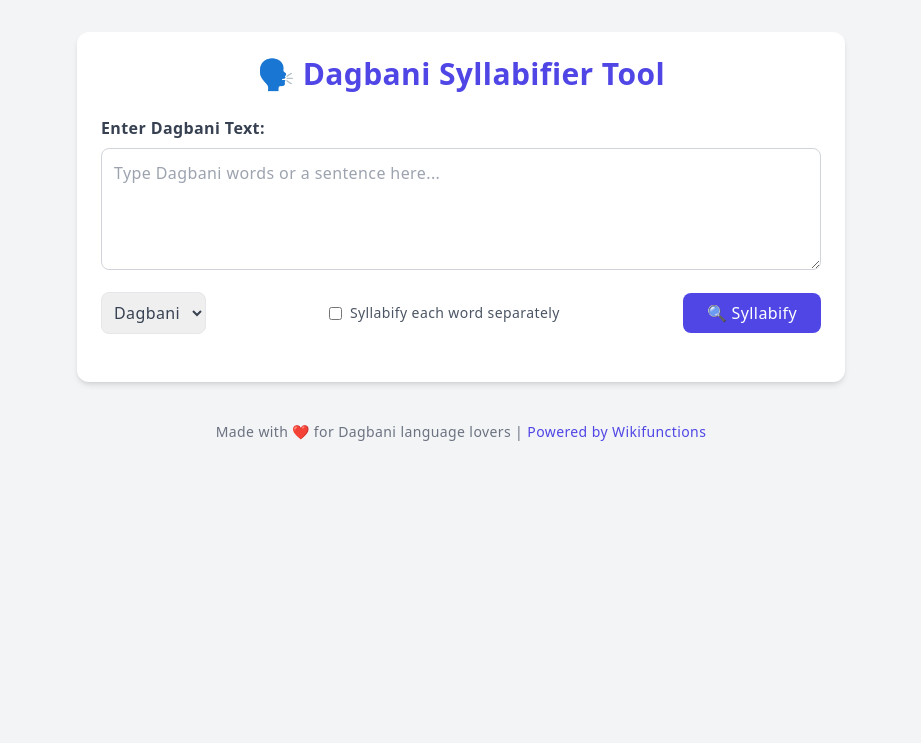
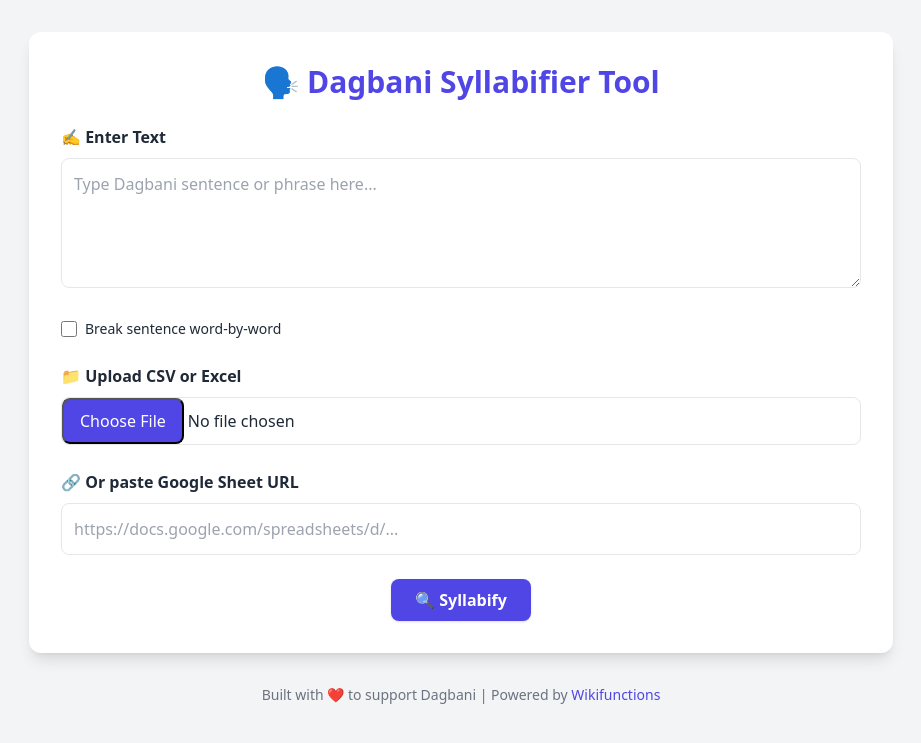
Before and after one commit to DNShitobu/Dagbani-Syllabifier, a Flask app: page / in a window 1280 px wide. Shown: the top 743 px of the page, without its empty margins (179-1100 px from the left). Run offline with Flask 3, Linux system fonts and the light colour scheme; some libraries are stand-ins or nearby versions.

Commit message:
Updated the frontend functionality

```diff
--- a/main.py
+++ b/main.py
@@ -2,71 +2,63 @@ from flask import Flask, render_template, request, jsonify, send_file
 import pandas as pd
 import os
 import io
-from syllabifier import process_text
+from syllabifier.processor import process_text
+from syllabifier.utils import handle_uploaded_file, handle_google_sheet
 
 app = Flask(__name__)
 
-@app.route('/')
+@app.route('/', methods=['GET', 'POST'])
 def index():
-    return render_template('index.html', text="", result=None)
+    result = {}
+    text = ""
+    word_by_word = False
 
-@app.route('/upload', methods=['POST'])
-def upload_file():
-    # Check if a text input is provided
-    if 'text' in request.form and request.form['text'].strip():
-        text = request.form['text'].strip()
-        word_by_word = 'word_by_word' in request.form
+    if request.method == 'POST':
+        text = request.form.get('text', '').strip()
+        word_by_word = request.form.get('word_by_word') == 'on'
+        file = request.files.get('file')
+        sheet_url = request.form.get('sheet_url')
 
-        result = process_text(text, word_by_word=word_by_word)
-        return render_template('index.html', text=text, result=result)
+        if file:
+            ext = os.path.splitext(file.filename)[1]
+            try:
+                df = handle_uploaded_file(file, ext, column_name="Text", word_by_word=word_by_word)
+                result = {row['Text']: (row['Syllabified'], row['IPA']) for _, row in df.iterrows()}
+            except Exception as e:
+                return jsonify({"error": str(e)}), 400
 
-    # If file upload is used instead
-    if 'file' not in request.files:
-        return jsonify({"error": "No file uploaded"}), 400
+        elif sheet_url:
+            try:
+                df = handle_google_sheet(sheet_url, 'credentials.json', column_name="Text", word_by_word=word_by_word)
+                result = {row['Text']: (row['Syllabified'], row['IPA']) for _, row in df.iterrows()}
+            except Exception as e:
+                return jsonify({"error": str(e)}), 400
 
-    file = request.files['file']
-    word_by_word = request.form.get('word_by_word') == 'true'
-    filename = file.filename
-    ext = os.path.splitext(filename)[1]
+        elif text:
+            result = process_text(text, word_by_word)
+            if not word_by_word:
+                result = {text: result['sentence']}
 
-    if ext == '.csv':
-        df = pd.read_csv(file)
-    elif ext in ['.xls', '.xlsx']:
-        df = pd.read_excel(file)
-    else:
-        return jsonify({"error": "Unsupported file format"}), 400
+    return render_template('index.html', result=result, text=text)
 
-    results = []
-    for text in df['DagbaniText'].dropna():
-        output = process_text(str(text), word_by_word)
-        if word_by_word:
-            syll = "; ".join(f"{k} = {v[0]}" for k, v in output.items())
-            ipa = "; ".join(f"{k} = {v[1]}" for k, v in output.items())
-        else:
-            syll, ipa = output['sentence']
-        results.append({
-            "original": text,
-            "syllables": syll,
-            "ipa": ipa
-        })
-
-    # Save to CSV in memory
-    df_out = pd.DataFrame(results)
-    buffer = io.StringIO()
-    df_out.to_csv(buffer, index=False)
-    buffer.seek(0)
-
-    return send_file(
-        io.BytesIO(buffer.getvalue().encode()),
-        mimetype='text/csv',
-        as_attachment=True,
-        download_name='syllabified_output.csv'
-    )
 
 @app.route('/download')
-def download_csv():
-    # Fallback route — you can make this more dynamic if needed
-    return "Download handler placeholder."
+def download():
+    # Sample CSV creation for download functionality
+    data = [
+        ['Word', 'Syllabified', 'IPA'],
+        ['sample', 'sam.ple', 'sam.plɛ']
+    ]
+    df = pd.DataFrame(data[1:], columns=data[0])
+    output = io.StringIO()
+    df.to_csv(output, index=False)
+    output.seek(0)
+
+    return send_file(io.BytesIO(output.getvalue().encode()),
+                     mimetype='text/csv',
+                     as_attachment=True,
+                     download_name='syllabified_output.csv')
+
 
 if __name__ == "__main__":
     app.run(debug=True)
--- /dev/null
+++ b/syllabifier/__init__.py
@@ -0,0 +1,4 @@
+# Init file to make 'syllabifier' a package
+from .core import syllabify, to_ipa
+from .processor import process_text
+from .utils import handle_uploaded_file, handle_google_sheet, transcribe_dataframe
--- a/templates/index.html
+++ b/templates/index.html
@@ -2,61 +2,75 @@
 <html lang="en">
 <head>
   <meta charset="UTF-8" />
-  <meta name="viewport" content="width=device-width, initial-scale=1.0" />
+  <meta name="viewport" content="width=device-width, initial-scale=1.0"/>
   <title>Dagbani Syllabifier</title>
   <script src="https://cdn.tailwindcss.com"></script>
 </head>
-<body class="bg-gray-100 font-sans leading-normal tracking-wide">
+<body class="bg-gray-100 font-sans text-gray-800 leading-relaxed">
 
-  <div class="container mx-auto px-4 py-8">
-    <div class="bg-white rounded-xl shadow-md p-6 max-w-3xl mx-auto">
+  <div class="max-w-4xl mx-auto px-4 py-8">
+    <div class="bg-white rounded-xl shadow-lg p-8">
+
       <h1 class="text-3xl font-bold text-center text-indigo-600 mb-6">
         🗣️ Dagbani Syllabifier Tool
       </h1>
 
-      <form method="POST" action="/upload" enctype="multipart/form-data" class="mb-6">
-        <label for="text" class="block text-gray-700 mb-2 font-semibold">Enter Dagbani Text:</label>
-        <textarea
-          name="text"
-          id="text"
-          rows="4"
-          placeholder="Type Dagbani words or a sentence here..."
-          class="w-full p-3 border border-gray-300 rounded-lg focus:outline-none focus:ring-2 focus:ring-indigo-400"
-        >{{ text }}</textarea>
+      <!-- Form Start -->
+      <form method="POST" action="/" enctype="multipart/form-data" class="space-y-6">
 
-        <div class="flex items-center justify-between mt-4">
-          <select class="border p-2 rounded-lg text-gray-700" name="language">
-            <option value="dagbani">Dagbani</option>
-            <option value="english">English</option>
-          </select>
+        <!-- Textarea -->
+        <div>
+          <label class="block font-semibold mb-2">✍️ Enter Text</label>
+          <textarea name="text" rows="4"
+            class="w-full border rounded-lg p-3 focus:outline-none focus:ring-2 focus:ring-indigo-400"
+            placeholder="Type Dagbani sentence or phrase here...">{{ text }}</textarea>
+        </div>
 
-          <label class="flex items-center text-sm text-gray-600">
-            <input type="checkbox" name="word_by_word" class="mr-2">
-            Syllabify each word separately
-          </label>
+        <!-- Word-by-word Option -->
+        <div class="flex items-center space-x-2">
+          <input type="checkbox" name="word_by_word" id="word_by_word"
+            class="accent-indigo-600 w-4 h-4">
+          <label for="word_by_word" class="text-sm">Break sentence word-by-word</label>
+        </div>
 
-          <button
-            type="submit"
-            class="bg-indigo-600 text-white px-6 py-2 rounded-lg hover:bg-indigo-700 transition"
-          >
+        <!-- File Upload -->
+        <div>
+          <label class="block font-semibold mb-2">📁 Upload CSV or Excel</label>
+          <input type="file" name="file" accept=".csv,.xls,.xlsx"
+            class="block w-full border rounded-lg file:bg-indigo-600 file:text-white file:px-4 file:py-2 file:rounded-lg">
+        </div>
+
+        <!-- Google Sheet URL -->
+        <div>
+          <label class="block font-semibold mb-2">🔗 Or paste Google Sheet URL</label>
+          <input type="url" name="sheet_url"
+            placeholder="https://docs.google.com/spreadsheets/d/..."
+            class="w-full border rounded-lg p-3 focus:outline-none focus:ring-2 focus:ring-indigo-400">
+        </div>
+
+        <!-- Submit Button -->
+        <div class="text-center">
+          <button type="submit"
+            class="bg-indigo-600 hover:bg-indigo-700 text-white font-semibold py-2 px-6 rounded-lg shadow">
             🔍 Syllabify
           </button>
         </div>
       </form>
 
+      <!-- Results Table -->
       {% if result %}
-        <div class="overflow-x-auto">
-          <table class="min-w-full bg-white shadow rounded-lg">
+        <div class="mt-8 overflow-x-auto">
+          <table class="w-full text-left border-collapse shadow-lg">
             <thead class="bg-indigo-600 text-white">
               <tr>
-                <th class="py-2 px-4 text-left">Word</th>
-                <th class="py-2 px-4 text-left">Syllabified</th>
-                <th class="py-2 px-4 text-left">IPA</th>
+                <th class="py-3 px-4">Word</th>
+                <th class="py-3 px-4">Syllabified</th>
+                <th class="py-3 px-4">IPA</th>
               </tr>
             </thead>
-            <tbody class="divide-y divide-gray-200">
+            <tbody class="bg-white divide-y divide-gray-200">
               {% for word, data in result.items() %}
-                <tr class="hover:bg-gray-50">
+                <tr>
                   <td class="py-2 px-4">{{ word }}</td>
                   <td class="py-2 px-4 text-indigo-700 font-medium">{{ data[0] }}</td>
                   <td class="py-2 px-4 text-green-600 font-semibold">{{ data[1] }}</td>
@@ -66,19 +80,20 @@
           </table>
         </div>
 
+        <!-- Download Button -->
         <div class="text-center mt-6">
-          <a
-            href="/download"
-            class="bg-green-500 hover:bg-green-600 text-white py-2 px-4 rounded-lg shadow-md"
-          >
+          <a href="/download"
+             class="bg-green-500 hover:bg-green-600 text-white py-2 px-4 rounded-lg shadow-md">
             ⬇️ Download as CSV
           </a>
         </div>
       {% endif %}
+
     </div>
 
-    <footer class="text-center mt-10 text-gray-500 text-sm">
-      Made with ❤️ for Dagbani language lovers | <a href="https://wikifunctions.org" class="text-indigo-600 hover:underline">Powered by Wikifunctions</a>
+    <!-- Footer -->
+    <footer class="text-center text-sm text-gray-500 mt-8">
+      Built with ❤️ to support Dagbani | Powered by <a href="https://wikifunctions.org" class="text-indigo-600 hover:underline">Wikifunctions</a>
     </footer>
   </div>
 </body>
```
Also changed, not shown: syllabifier.py (deleted, +0 -146 lines), syllabifier/core.py (added, +71 -0 lines), syllabifier/processor.py (added, +22 -0 lines), syllabifier/utils.py (added, +42 -0 lines).
